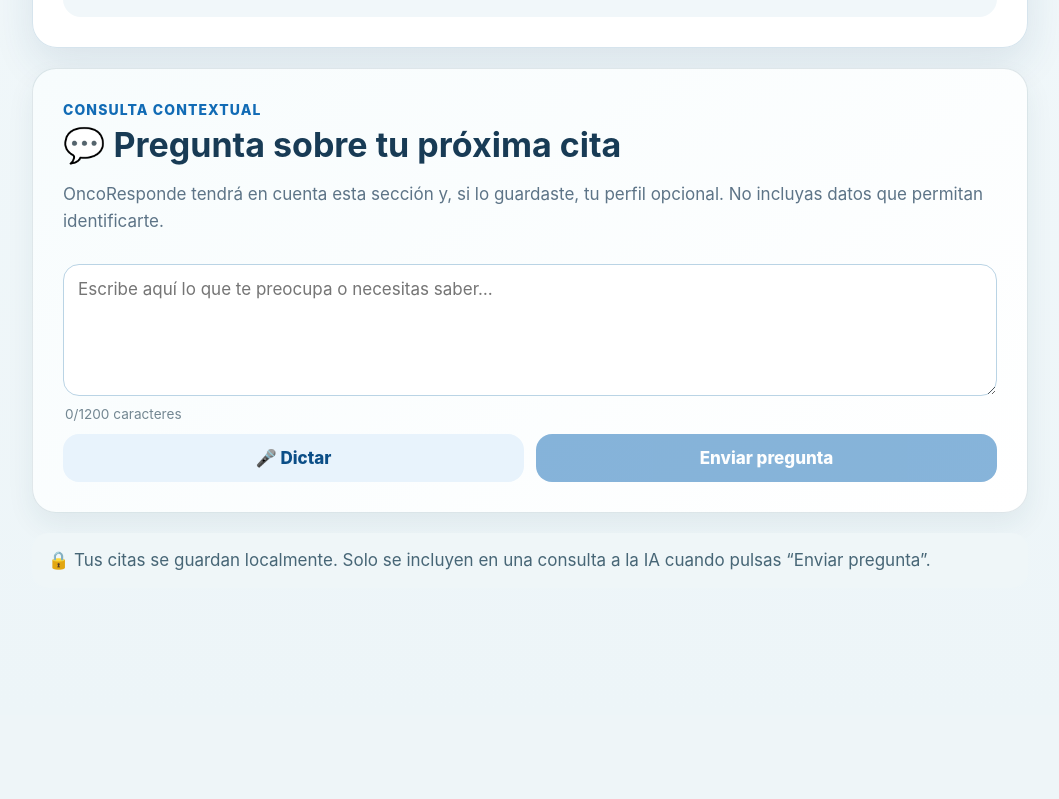
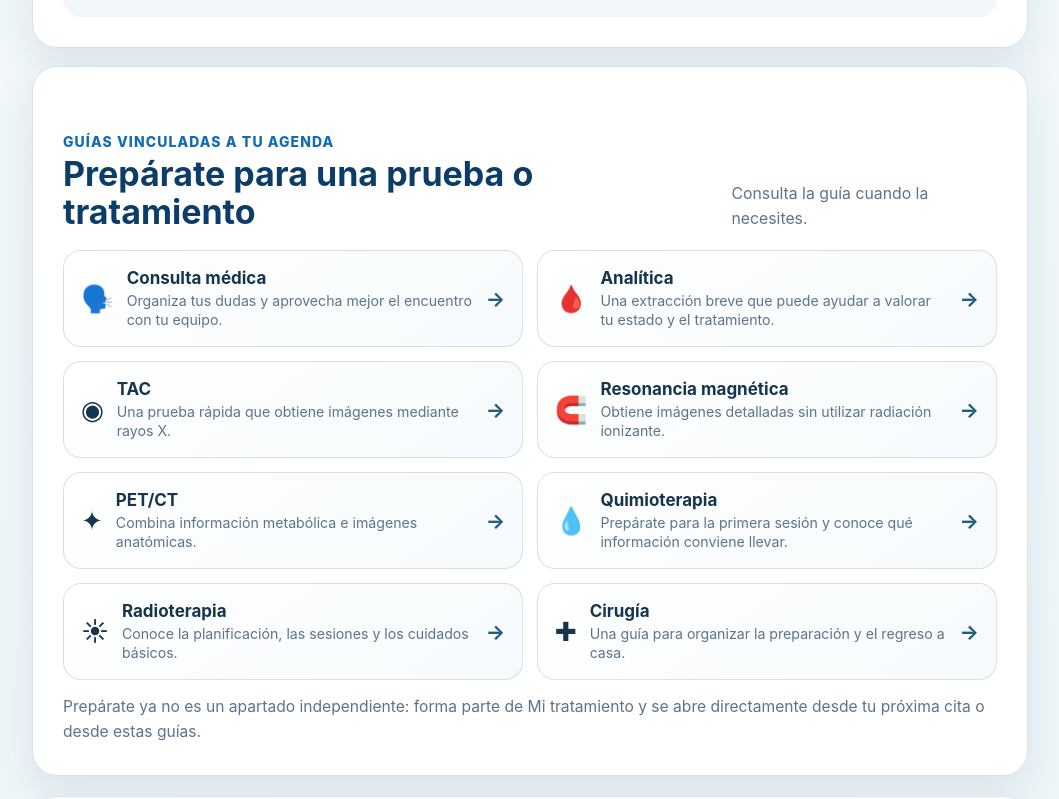
Before and after one commit to Moisesmira/OncoResponde, a React (Vite) app: page /tratamiento in a window 1280 px wide. Shown: the part 1160-1959 px from the top of the page, without its empty margins (110-1169 px from the left). Before the commit the page ends 1875 px from the top, so only its background shows below. Built offline with nearby package versions, Linux system fonts and the light colour scheme.

Commit message:
OncoResponde 2.8.0:Prepárate en Mi tratamiento

```diff
--- a/package.json
+++ b/package.json
@@ -1,7 +1,7 @@
 {
   "name": "oncoresponde-3",
   "private": true,
-  "version": "2.7.0",
+  "version": "2.8.0",
   "type": "module",
   "scripts": {
     "dev": "vite",
--- a/src/pages/Prepare.tsx
+++ b/src/pages/Prepare.tsx
@@ -1,9 +1,10 @@
-import { useMemo, useState } from 'react';
+import { useEffect, useMemo, useState } from 'react';
+import { useSearchParams } from 'react-router-dom';
 import NavHeader from '../components/NavHeader';
 import BottomNav from '../components/BottomNav';
 import OncoBox from '../components/OncoBox';
 
-type PrepareItem = {
+export type PrepareItem = {
   id: string;
   icon: string;
   title: string;
@@ -17,7 +18,7 @@ type PrepareItem = {
   sourceUrl: string;
 };
 
-const prepareItems: PrepareItem[] = [
+export const prepareItems: PrepareItem[] = [
   {
     id: 'consulta',
     icon: '🗣️',
@@ -184,7 +185,17 @@ const prepareItems: PrepareItem[] = [
 ];
 
 export default function Prepare() {
-  const [selectedId, setSelectedId] = useState(prepareItems[0].id);
+  const [searchParams] = useSearchParams();
+  const requestedGuide = searchParams.get('guia');
+  const initialGuide = prepareItems.some((item) => item.id === requestedGuide) ? requestedGuide! : prepareItems[0].id;
+  const [selectedId, setSelectedId] = useState(initialGuide);
+
+  useEffect(() => {
+    if (requestedGuide && prepareItems.some((item) => item.id === requestedGuide)) {
+      setSelectedId(requestedGuide);
+      window.scrollTo({ top: 0, behavior: 'smooth' });
+    }
+  }, [requestedGuide]);
   const selected = useMemo(
     () => prepareItems.find((item) => item.id === selectedId) ?? prepareItems[0],
     [selectedId],
@@ -195,12 +206,12 @@ export default function Prepare() {
   return (
     <>
       <main className="prepare-page" id="main-content">
-        <NavHeader title="Prepárate" backTo="/" />
+        <NavHeader title="Guía para prepararte" backTo="/tratamiento" backLabel="Mi tratamiento" />
 
         <section className="prepare-hero">
           <span className="section-kicker">Antes de una prueba o tratamiento</span>
           <h1>Prepárate con más tranquilidad</h1>
-          <p>Información práctica para saber qué puede ocurrir, qué llevar y qué preguntas hacer. Las indicaciones de tu centro siempre tienen prioridad.</p>
+          <p>Esta guía forma parte de Mi tratamiento. Te ayuda a saber qué puede ocurrir, qué llevar y qué preguntas hacer. Las indicaciones de tu centro siempre tienen prioridad.</p>
         </section>
 
         <section className="prepare-selector" aria-label="Elige una prueba o tratamiento">
--- a/src/pages/Today.tsx
+++ b/src/pages/Today.tsx
@@ -64,7 +64,6 @@ const accessCards = [
   { to: '/oncoayuda', title: 'OncoAyuda', text: 'Haz una pregunta escrita y recibe orientación.', icon: '◌', tone: 'blue' },
   { to: '/cuidate', title: 'Cuídate', text: 'Alimentación, movimiento, descanso y bienestar.', icon: '♧', tone: 'green' },
   { to: '/calma', title: 'Encuentra calma', text: 'Respiración, música, audios y reflexiones.', icon: '≈', tone: 'teal' },
-  { to: '/preparate', title: 'Prepárate', text: 'Información práctica antes de pruebas y tratamientos.', icon: '▣', tone: 'orange' },
   { to: '/camino', title: 'Mi Camino', text: 'Tu diario personal durante el proceso.', icon: '▤', tone: 'purple' },
   { to: '/familia', title: 'Familia y cuidadores', text: 'Acompañar y cuidarse también importa.', icon: '◎', tone: 'rose' },
   { to: '/fuentes', title: 'Fuentes fiables', text: 'Información sanitaria de referencia.', icon: '◇', tone: 'slate' },
@@ -200,7 +199,7 @@ export default function Today() {
         <footer className="today-footer">
           <strong>OncoResponde</strong>
           <p>Orientación, no diagnóstico. La IA puede cometer errores. Contrasta siempre la información con tu equipo sanitario.</p>
-          <small>OncoResponde 2.7 · Información orientativa. No sustituye la atención médica ni los servicios de urgencias.</small>
+          <small>OncoResponde 2.8 · Información orientativa. No sustituye la atención médica ni los servicios de urgencias.</small>
         </footer>
       </main>
       <BottomNav />
--- a/src/pages/Treatment.tsx
+++ b/src/pages/Treatment.tsx
@@ -4,6 +4,7 @@ import NavHeader from '../components/NavHeader';
 import BottomNav from '../components/BottomNav';
 import OncoBox from '../components/OncoBox';
 import { getCancerProfileData } from '../utils/cancerProfileContext';
+import { prepareItems } from './Prepare';
 import { deleteTreatmentEvent, readTreatmentEvents, saveTreatmentEvent, treatmentEventMeta, type TreatmentEventType } from '../utils/treatmentTracking';
 
 const types = Object.keys(treatmentEventMeta) as TreatmentEventType[];
@@ -97,6 +98,27 @@ export default function Treatment() {
 
       {next && advice[next.type]?.length && <section className="card treatment-advice"><span className="section-kicker">Para tu próxima cita</span><h2>Recomendaciones prácticas</h2><ul>{advice[next.type]?.map((item) => <li key={item}>{item}</li>)}</ul><p>Las instrucciones concretas de tu centro sanitario tienen prioridad.</p></section>}
 
+      <section className="card treatment-prepare" aria-labelledby="treatment-prepare-title">
+        <div className="section-heading section-heading--compact">
+          <div>
+            <span className="section-kicker">Guías vinculadas a tu agenda</span>
+            <h2 id="treatment-prepare-title">Prepárate para una prueba o tratamiento</h2>
+          </div>
+          <p>Consulta la guía cuando la necesites.</p>
+        </div>
+        <div className="treatment-guide-grid">
+          {prepareItems.map((item) => (
+            <Link className="treatment-guide-card" to={`/preparate?guia=${item.id}`} key={item.id}>
+              <span aria-hidden="true">{item.icon}</span>
+              <strong>{item.title}</strong>
+              <small>{item.subtitle}</small>
+              <b aria-hidden="true">→</b>
+            </Link>
+          ))}
+        </div>
+        <p className="treatment-guide-note">Prepárate ya no es un apartado independiente: forma parte de Mi tratamiento y se abre directamente desde tu próxima cita o desde estas guías.</p>
+      </section>
+
       <OncoBox contextId="tratamiento-agenda" context={context} title="Pregunta sobre tu próxima cita" initialQuestion={next ? `¿Cómo puedo prepararme para mi próxima ${treatmentEventMeta[next.type].label.toLowerCase()}?` : ''} />
 
       <p className="treatment-privacy">🔒 Tus citas se guardan localmente. Solo se incluyen en una consulta a la IA cuando pulsas “Enviar pregunta”.</p>
--- a/src/styles.css
+++ b/src/styles.css
@@ -767,3 +767,16 @@ textarea { width: 100%; min-height: 120px; border: 1px solid #bad4e5; border-rad
 .treatment-advice p { color:#795b2c; font-size:.92rem; }
 .treatment-privacy { padding:14px 16px; border-radius:16px; background:#eff6f8; color:#476676; }
 @media (max-width:680px){.treatment-page{padding-inline:14px}.treatment-hero{padding:22px 19px}.treatment-form{grid-template-columns:1fr}.treatment-form__wide,.treatment-form button{grid-column:1}.treatment-next{grid-template-columns:auto 1fr}.treatment-next a{grid-column:1/-1;text-align:center}.treatment-event{grid-template-columns:auto 1fr}.treatment-delete{grid-column:2;justify-self:start;padding-left:0}}
+
+
+/* OncoResponde 2.8 · Prepárate integrado en Mi tratamiento */
+.treatment-prepare { margin-top: 1rem; }
+.treatment-guide-grid { display: grid; grid-template-columns: repeat(2, minmax(0, 1fr)); gap: .8rem; }
+.treatment-guide-card { display: grid; grid-template-columns: auto 1fr auto; grid-template-rows: auto auto; gap: .18rem .75rem; align-items: center; padding: 1rem; border: 1px solid rgba(36, 91, 123, .16); border-radius: 18px; background: linear-gradient(145deg, #fff, #f5fafc); color: inherit; text-decoration: none; transition: transform .18s ease, box-shadow .18s ease, border-color .18s ease; }
+.treatment-guide-card:hover, .treatment-guide-card:focus-visible { transform: translateY(-2px); box-shadow: 0 10px 24px rgba(23, 70, 95, .10); border-color: rgba(36, 91, 123, .35); }
+.treatment-guide-card > span { grid-row: 1 / 3; font-size: 1.55rem; }
+.treatment-guide-card strong { font-size: 1rem; }
+.treatment-guide-card small { color: var(--muted, #5f6f78); line-height: 1.35; }
+.treatment-guide-card b { grid-column: 3; grid-row: 1 / 3; font-size: 1.2rem; color: #245b7b; }
+.treatment-guide-note { margin: .9rem 0 0; color: var(--muted, #5f6f78); font-size: .92rem; }
+@media (max-width: 720px) { .treatment-guide-grid { grid-template-columns: 1fr; } }
```
Also changed, not shown: INSTRUCCIONES_ONCORESPONDE_2_8_0.txt (added).
